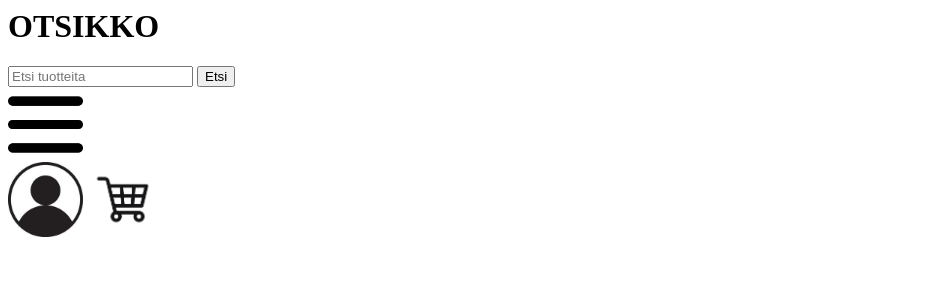
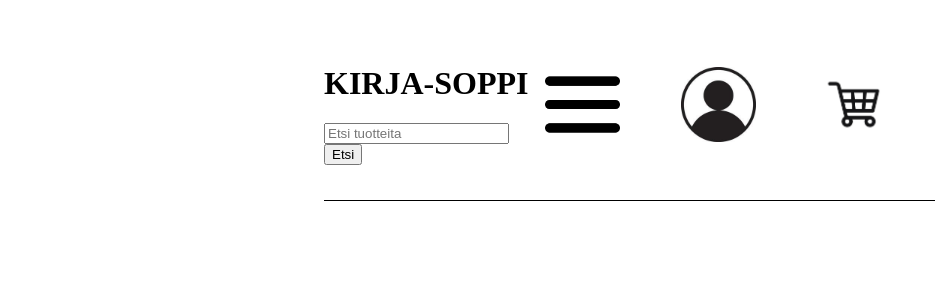
Before and after one commit to Kirjakauppias/ohjelmointi45ops, a PHP site: page / in a window 1280 px wide. Shown: the top 300 px of the page, without its empty margins (0-935 px from the left). Run offline with PHP 8.4, Linux system fonts and the light colour scheme.

Commit message:
2.11.17:47

```diff
--- a/index.php
+++ b/index.php
@@ -2,15 +2,16 @@
 <head>
     <meta charset="UTF-8">
     <meta name="viewport" content="width=device-width, initial-scale=1.0">
-    <title>ETUSIVU</title>
+    <title>KIRJA-SOPPI - ETUSIVU</title>
     <link rel="stylesheet" href="styles/style.css">
 </head>
 <body>
     <header>
-        <!--BANNERI-->
+        <!--BANNERI & SEARCH-->
         <div class="banner-search-container">
+            <!--BANNERI-->
             <div class="banner">
-                <h1>OTSIKKO</h1>
+                <h1>KIRJA-SOPPI</h1>
             </div>
 
             <!--SEARCHBAR-->
@@ -20,15 +21,17 @@
             </div>
         </div>
 
-        <!--NAVIGOINTI-->
-        <nav>
-            <a href=""><img src="images/menu.png"></a>
-        </nav>
-
-        <!--KIRJAUTUMINEN & OSTOSKORI-->
-        <div class="log-cart-container">
-            <a href=""><img src="images/login.jpg"></a>
-            <a href=""><img src="images/shoppingcart.jpg"></a>
+        <!--MENU & KIRJAUTUMINEN & OSTOSKORI-->
+        <div class="menu-log-cart-container">
+            <div class="menu">
+                <a href=""><img src="images/menu.png"></a>
+            </div>
+            <div class="log">
+                <a href=""><img src="images/login.jpg"></a>
+            </div>
+            <div class="cart">
+                <a href=""><img src="images/shoppingcart.jpg"></a>
+            </div>
         </div>
 
     </header>
--- a/styles/style.css
+++ b/styles/style.css
@@ -1,21 +1,17 @@
 header {
+    width: 50%;
     height: 12rem;
+    display: flex;
+    align-items: center;
+    margin: 0 auto;                     /*Tämä keskittää headerin*/
+    /*justify-content: space-between;*/
+    border-bottom: 1px solid black;
 }
 
-/*NAVIGATION*/
-
-nav {
-
-}
-
-nav img {
-    height: 75px;
-    width: 75px;
-}
 
 /*BANNER*/
 .banner-search-container {
-
+    width: 35%;
 }
 
 .banner {
@@ -35,12 +31,33 @@ nav img {
 
 }
 
+/*NAVIGATION*/
+
 /* LOG & CART */
-.log-cart-container {
+.menu-log-cart-container {
+    display: flex;
+    width: 55%;
+    justify-content: space-between;
+}
+
+.menu-log-cart-container img {
+    height: 75px;
+    width: 75px;
+}
+
+.menu {
 
 }
 
-.log-cart-container img {
+.menu img {
     height: 75px;
     width: 75px;
 }
+
+.log {
+
+}
+
+.cart {
+
+}
```
